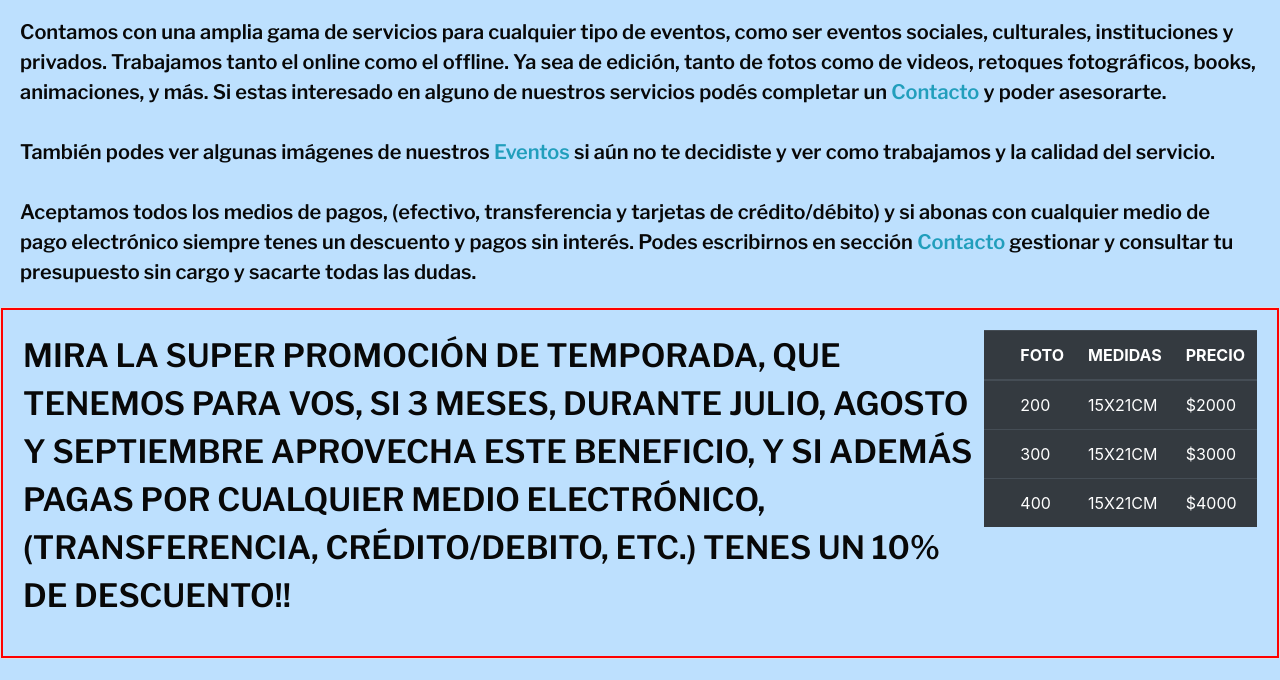
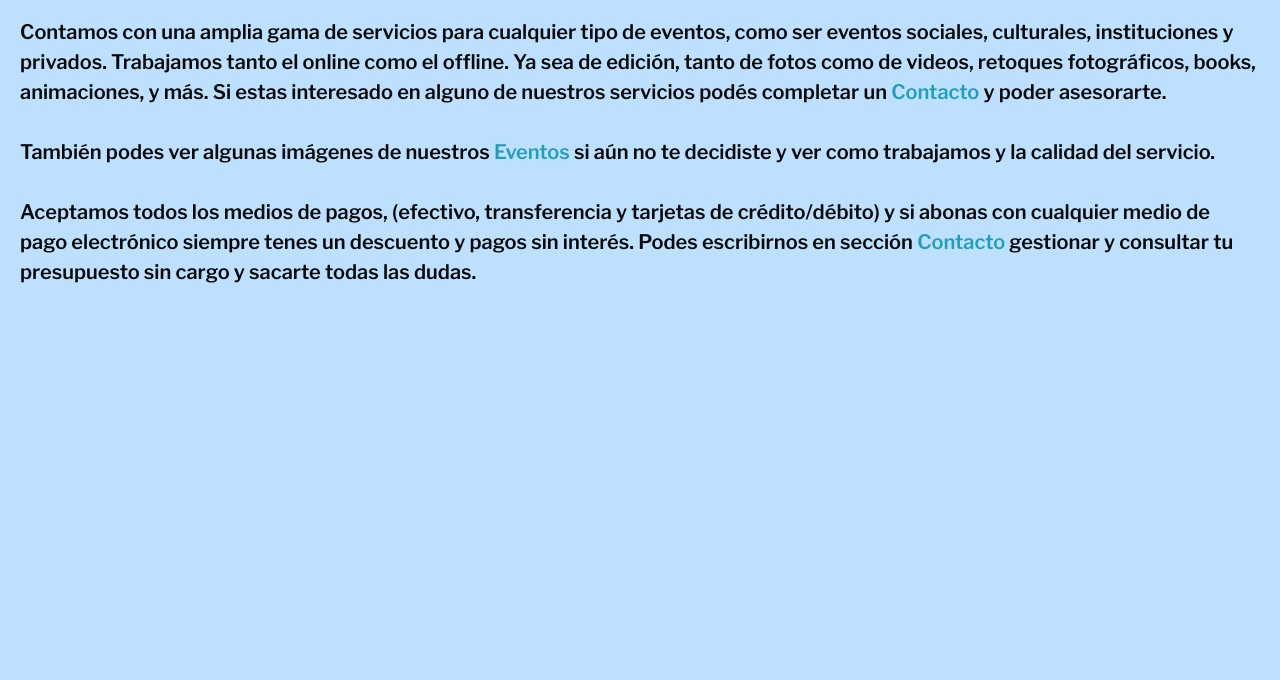
Before and after one commit to GustavLuna/Clase15, a website: page servicios.html in a window 1280 px wide. Shown: the part 109-789 px from the top of the page. Drawn offline with nearby package versions, Linux system fonts and the light colour scheme.

Commit message:
limpiando codigo

```diff
--- a/scss/_main.scss
+++ b/scss/_main.scss
@@ -10,6 +10,7 @@ body{
 	font-family:$fuente1;
 	color:$primario;
 }
+/*-- Header --*/
 .Header__navbar{
 	background-color:$secundario;
 
@@ -45,6 +46,8 @@ body{
 .dropdown-item{
 	display:inline;
 }
+
+/*-- Banner slider --*/
 .carousel-caption h5{
 	font-family: $fuente2;
 	font-size: 1.5rem;
@@ -57,6 +60,7 @@ body{
 	color:$tercero;
 }
 
+/*-- Footer --*/
 .cardfooter{
 	background-color:$secundario;
 	.cardfooter .card__cardheader{
@@ -89,7 +93,7 @@ body{
 				width: 7rem;
 				color: $primario;
 			}
-
+			/*-- Ubicación --*/
 			.card-body{
 				display: flex;
 				color:$tercero;
@@ -102,7 +106,7 @@ body{
 					color: $tercero;
 				}
 			}
-
+			/*-- Contacto --*/
 			.mail{
 				display:flex;
 				align-items:center;
@@ -120,14 +124,7 @@ body{
 				padding-left:5rem;
 			}
 
-			.mail2Recibe{
-				p{
-					display:flex;
-					justify-content:center;
-					color:white;
-					padding-left:5rem;
-				}
-			}
+			/*-- Redes Sociales --*/
 			.Redes{
 				display:flex;
 				justify-content:flex-end;
@@ -163,6 +160,7 @@ body{
 					padding-left:0rem;
 				}
 			}
+
 			@mixin font{
 				font-family:$fuente2;
 				font-weight:$fontfranklin-bold;
@@ -170,6 +168,7 @@ body{
 				margin:1rem;
 				padding:1rem;
 			}
+			/*-- Inicio --*/
 			.EstiloInicio{
 				padding-top:4rem;
 			}
@@ -183,7 +182,7 @@ body{
 				padding:2.1rem;
 			}
 			.llenarEspacio4{
-				padding:3.7rem;
+				padding:11.7rem;
 			}
 			.llenarEspacio5{
 				padding:.78rem;
@@ -206,6 +205,8 @@ body{
 				font-weight: $weight;
 				font-family: $family;
 			}
+
+			/*-- Nosotros --*/
 			.d-flex{
 				display:flex;
 				flex-direction: column;
@@ -231,34 +232,7 @@ body{
 				}
 			}
 
-			.servicios {
-				text-decoration: none;
-				color: $secundario;
-				margin: 10px;
-				padding: 10px;
-				font-size: 20px;
-				font-weight: $fontfranklin-bold;
-				font-family: $fuente2;
-
-				a{
-					text-decoration: none;
-					color: $primario;
-				}
-			}
-			///*css tabla*///
-			.Servicios{
-				text-transform: uppercase;
-				border:2px solid red;
-				background-color:$fondo;
-			}
-			.card-text{
-				color:$secundario;
-				font-size: 2rem;
-				font-weight: $fontfranklin-bold;
-				font-family: $fuente2;
-			}
-			///*css tabla*///
-
+			/*-- Eventos --*/
 			.EstiloEventos{
 				p{
 					margin: 10px;
@@ -275,6 +249,24 @@ body{
 				border: 2px solid black;
 				background-color:black;
 			}
+
+			/*-- Servicios --*/
+			.servicios {
+				text-decoration: none;
+				color: $secundario;
+				margin: 10px;
+				padding: 10px;
+				font-size: 20px;
+				font-weight: $fontfranklin-bold;
+				font-family: $fuente2;
+
+				a{
+					text-decoration: none;
+					color: $primario;
+				}
+			}
+
+			/*-- Formulario --*/
 			.Formulario{
 				font-family:$fuente2;
 				font-weight: bold;
--- a/servicios.html
+++ b/servicios.html
@@ -62,43 +62,6 @@
 			<p class="servicios">Aceptamos todos los medios de pagos, (efectivo, transferencia y tarjetas de crédito/débito) y si abonas con cualquier medio de pago electrónico siempre tenes un descuento y pagos sin interés. Podes escribirnos en sección <a href="formularios.html">Contacto</a> gestionar y consultar tu presupuesto sin cargo y sacarte todas las dudas. </p>
 		</div>
 
-		<!-- Tabla/posible eliminación -->
-		<div class="card">
-			<div class="card-body Servicios">
-				<p class="card-text">Mira la super promoción de temporada, que tenemos para vos, si 3 meses, durante Julio, Agosto y Septiembre aprovecha este beneficio, y si además pagas por cualquier medio electrónico, (transferencia, crédito/debito, etc.) tenes un 10% de descuento!!</p>
-				<table class="table table-dark">
-					<thead>
-						<tr>
-							<th scope="col"></th>
-							<th scope="col">Foto</th>
-							<th scope="col">Medidas</th>
-							<th scope="col">Precio</th>
-						</tr>
-					</thead>
-					<tbody>
-						<tr>
-							<th scope="row"></th>
-							<td>200</td>
-							<td>15x21cm</td>
-							<td>$2000</td>
-						</tr>
-						<tr>
-							<th scope="row"></th>
-							<td>300</td>
-							<td>15x21cm</td>
-							<td>$3000</td>
-						</tr>
-						<tr>
-							<th scope="row"></th>
-							<td>400</td>
-							<td>15x21cm</td>
-							<td>$4000</td>
-						</tr>
-					</tbody>
-				</table>
-			</div>
-		</div>
-		<!-- Tabla/posible eliminación -->
 
 		<!-- Completar para el Footer -->
 		<div class="llenarEspacio4"></div>
@@ -110,7 +73,7 @@
 		<div class="footer">
 			<div class="cardfooter">
 				<div class="cardheader card__cardheader">
-					<a class="navbar-brand card__cardheader--navbar-brand" href="index.html">
+					<a class="navbar-brand card__cardheader--navbar-brand" href="servicios.html">
 						<img src="media/logofotografiablanco1.png" alt="logo"></a>
 					</div>
 
```
Also changed, not shown: eventos.html (+1 -1 lines), formularios.html (+2 -1 lines), index.html (+0 -2 lines), inicio.html (+1 -1 lines), nosotros.html (+2 -2 lines), recibe.html (+2 -1 lines), css/estilos.css.
